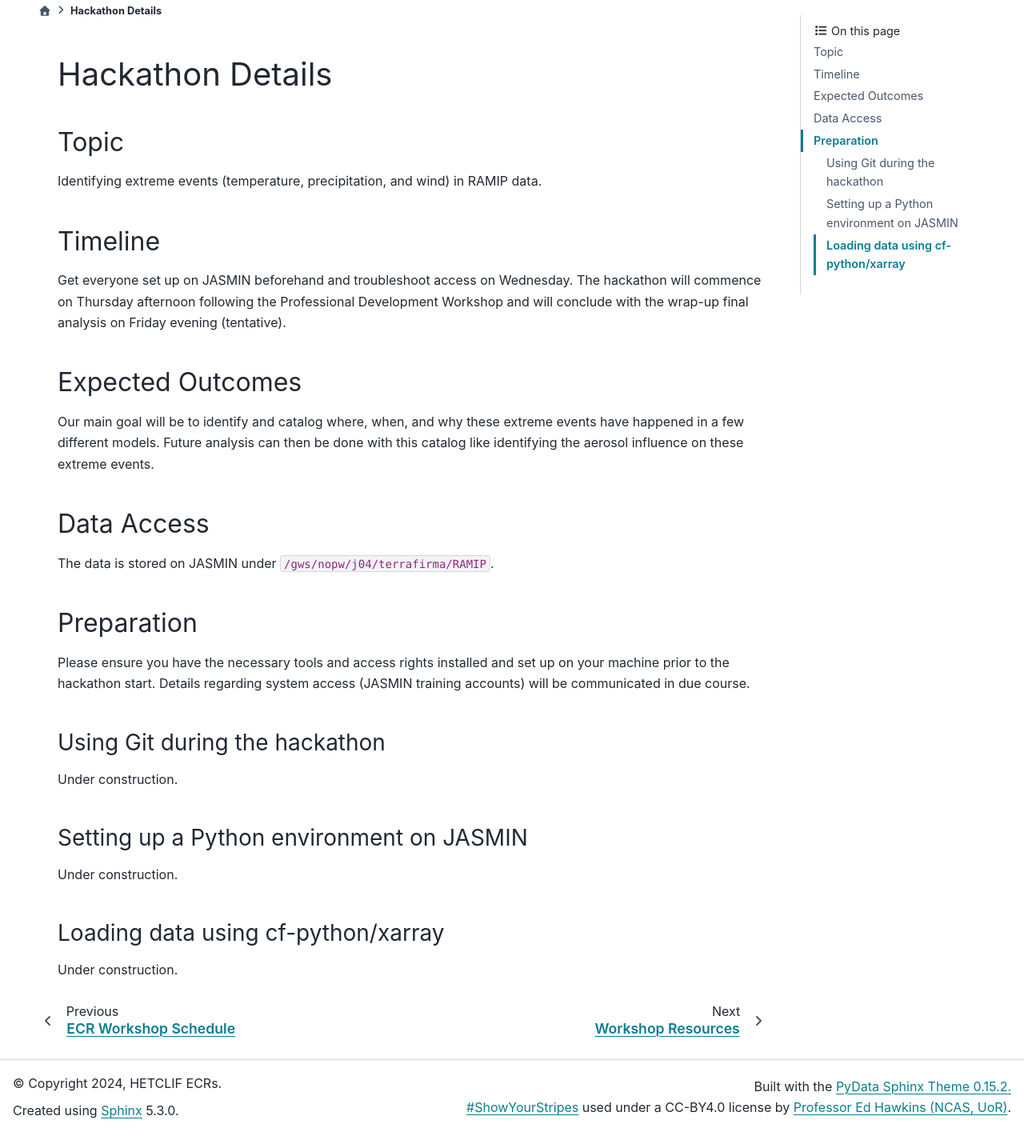
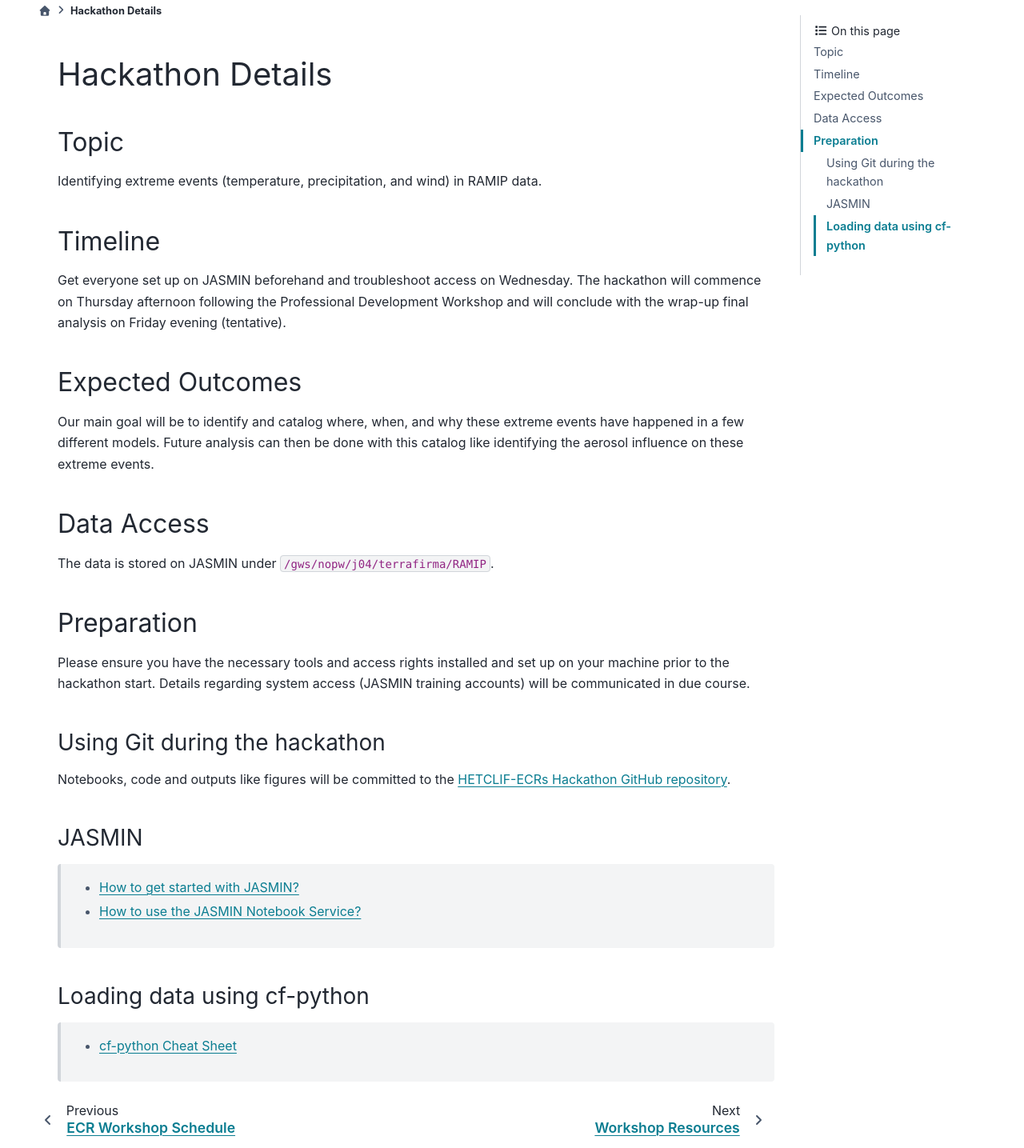
Before and after one commit to HETCLIF-ECRs/HETCLIF-ECRs.github.io, a plain HTML site: page docs/hackathon.html in a window 1280 px wide. Shown: the part 77-1512 px from the top of the page at 80% size. Drawn offline with Linux system fonts and the light colour scheme.

Commit message:
Add stuff under Hackathon preparation

```diff
--- a/docs/hackathon.html
+++ b/docs/hackathon.html
@@ -376,15 +376,24 @@ document.write(`
 <p>Please ensure you have the necessary tools and access rights installed and set up on your machine prior to the hackathon start. Details regarding system access (JASMIN training accounts) will be communicated in due course.</p>
 <section id="using-git-during-the-hackathon">
 <h3>Using Git during the hackathon<a class="headerlink" href="#using-git-during-the-hackathon" title="Permalink to this heading">#</a></h3>
-<p>Under construction.</p>
+<p>Notebooks, code and outputs like figures will be committed to the <a class="reference external" href="https://github.com/HETCLIF-ECRs/Hackathon">HETCLIF-ECRs Hackathon GitHub repository</a>.</p>
 </section>
-<section id="setting-up-a-python-environment-on-jasmin">
-<h3>Setting up a Python environment on JASMIN<a class="headerlink" href="#setting-up-a-python-environment-on-jasmin" title="Permalink to this heading">#</a></h3>
-<p>Under construction.</p>
+<section id="jasmin">
+<h3>JASMIN<a class="headerlink" href="#jasmin" title="Permalink to this heading">#</a></h3>
+<blockquote>
+<div><ul class="simple">
+<li><p><a class="reference external" href="https://help.jasmin.ac.uk/docs/getting-started/get-started-with-jasmin/">How to get started with JASMIN?</a></p></li>
+<li><p><a class="reference external" href="https://help.jasmin.ac.uk/docs/interactive-computing/jasmin-notebooks-service/">How to use the JASMIN Notebook Service?</a></p></li>
+</ul>
+</div></blockquote>
 </section>
-<section id="loading-data-using-cf-python-xarray">
-<h3>Loading data using cf-python/xarray<a class="headerlink" href="#loading-data-using-cf-python-xarray" title="Permalink to this heading">#</a></h3>
-<p>Under construction.</p>
+<section id="loading-data-using-cf-python">
+<h3>Loading data using cf-python<a class="headerlink" href="#loading-data-using-cf-python" title="Permalink to this heading">#</a></h3>
+<blockquote>
+<div><ul class="simple">
+<li><p><a class="reference external" href="https://ncas-cms.github.io/cf-python/cheat_sheet.html">cf-python Cheat Sheet</a></p></li>
+</ul>
+</div></blockquote>
 </section>
 </section>
 </section>
@@ -441,8 +450,8 @@ document.write(`
 <li class="toc-h2 nav-item toc-entry"><a class="reference internal nav-link" href="#data-access">Data Access</a></li>
 <li class="toc-h2 nav-item toc-entry"><a class="reference internal nav-link" href="#preparation">Preparation</a><ul class="nav section-nav flex-column">
 <li class="toc-h3 nav-item toc-entry"><a class="reference internal nav-link" href="#using-git-during-the-hackathon">Using Git during the hackathon</a></li>
-<li class="toc-h3 nav-item toc-entry"><a class="reference internal nav-link" href="#setting-up-a-python-environment-on-jasmin">Setting up a Python environment on JASMIN</a></li>
-<li class="toc-h3 nav-item toc-entry"><a class="reference internal nav-link" href="#loading-data-using-cf-python-xarray">Loading data using cf-python/xarray</a></li>
+<li class="toc-h3 nav-item toc-entry"><a class="reference internal nav-link" href="#jasmin">JASMIN</a></li>
+<li class="toc-h3 nav-item toc-entry"><a class="reference internal nav-link" href="#loading-data-using-cf-python">Loading data using cf-python</a></li>
 </ul>
 </li>
 </ul>
```
Also changed, not shown: docs/contact.html (+1 -1 lines), docs/_sources/contact.rst.txt, docs/_sources/hackathon.rst.txt, docs/searchindex.js, 2 other files.
